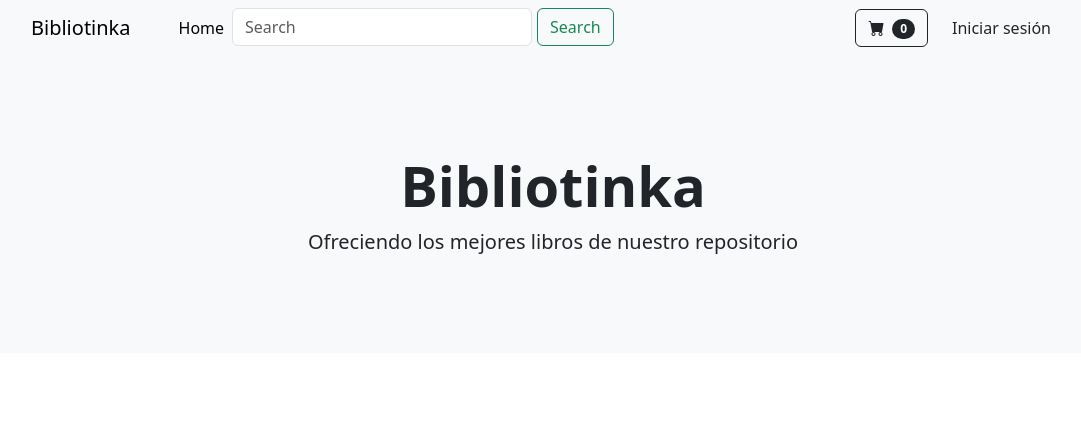
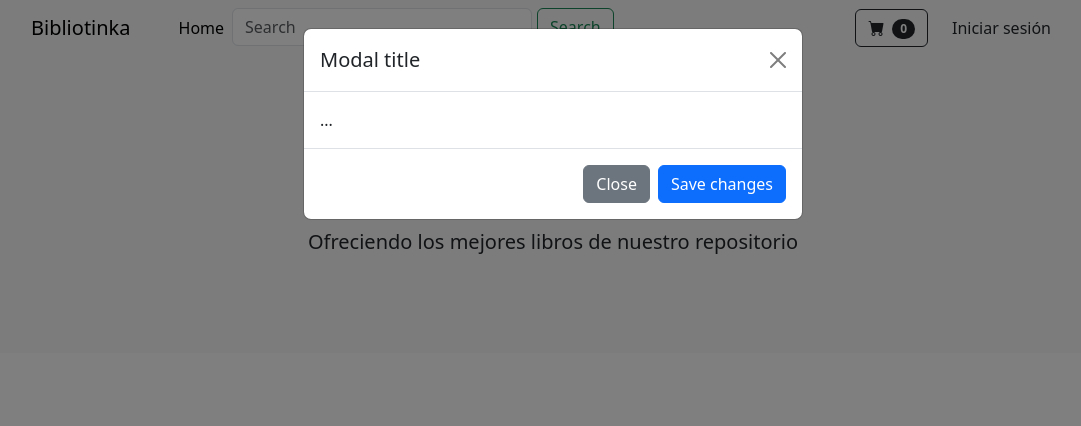
Before and after one commit to AngelloFD/biblioteca_online, a Django app: page /main/ in a window 1280 px wide. Shown: the top 426 px of the page, without its empty margins (87-1168 px from the left). Run offline with Django 4.2, Linux system fonts and the light colour scheme; data that the repository does not hold is empty.

Commit message:
Commit parte 2

```diff
--- a/biblioteca_online/core/corebc/librobc.py
+++ b/biblioteca_online/core/corebc/librobc.py
@@ -1,4 +1,4 @@
-from coredalc.librodalc import get_book_by_ispn
+from core.coredalc.librodalc import get_book_by_ispn
 
 def get_book_ispn(ispn):
     return get_book_by_ispn(ispn)
--- a/biblioteca_online/core/coredalc/librodalc.py
+++ b/biblioteca_online/core/coredalc/librodalc.py
@@ -1,4 +1,4 @@
-from models import Libro
+from core.models import Libro
 
 def get_book_by_ispn(ispn) -> Libro:
     libro = Libro.objects.filter(ispn=ispn).first()
--- a/biblioteca_online/core/urls.py
+++ b/biblioteca_online/core/urls.py
@@ -1,6 +1,5 @@
 from django.urls import path, include
 from . import views
-
 app_name = "core"
 
 urlpatterns = [
--- a/biblioteca_online/core/views.py
+++ b/biblioteca_online/core/views.py
@@ -1,11 +1,19 @@
 from django.http import JsonResponse
 from django.shortcuts import render
+from usuario.usuariobc.usuariobc import BC_CheckUsuarioDNI,BC_GetusuariobyUser
 from core.models import Libro
 from prestamos.models import Ejemplares
 
 
 # Create your views here.
 def main_frontend(request):
+    dni_check:bool
+    dni_check = False
+    """
+    if request.user.is_authenticated:
+        if BC_CheckUsuarioDNI(BC_GetusuariobyUser(request.user)):
+            dni_check = True
+    """
     libros = Libro.objects.all()
     ejemplares_count = {
         libro.isbn: Ejemplares.objects.filter(libro=libro,estado="1").count() for libro in libros
@@ -16,7 +24,9 @@ def main_frontend(request):
         "libros": libros,
         "carrito": request.session["carrito"],
         "ejemplares_count": ejemplares_count,
+        "dni_check": dni_check,
     }
+
     return render(request, "core/store_mainpage/main_frontend.html", context)
 
 
--- a/biblioteca_online/templates/core/store_mainpage/main_frontend.html
+++ b/biblioteca_online/templates/core/store_mainpage/main_frontend.html
@@ -4,10 +4,28 @@
 {% block customcss %}{% endblock customcss %}
 {% block customjs %}
 <script src="{% static 'js/tienda_frontendanimacion.js' %}"></script>
+<script src = {% static 'js/plugins/automodal.js' %}></script>
 {% endblock customjs %}
 {% load dictionary_tag %}
 {% block bodycontent %}
 <!-- Navigation-->
+<div class="modal fade" id="dnimodal" tabindex="-1" aria-labelledby="exampleModalLabel" aria-hidden="true">
+    <div class="modal-dialog">
+      <div class="modal-content">
+        <div class="modal-header">
+          <h1 class="modal-title fs-5" id="exampleModalLabel">Modal title</h1>
+          <button type="button" class="btn-close" data-bs-dismiss="modal" aria-label="Close"></button>
+        </div>
+        <div class="modal-body">
+          ...
+        </div>
+        <div class="modal-footer">
+          <button type="button" class="btn btn-secondary" data-bs-dismiss="modal">Close</button>
+          <button type="button" class="btn btn-primary">Save changes</button>
+        </div>
+      </div>
+    </div>
+  </div>
 <nav class="navbar navbar-expand-lg navbar-light bg-light">
     <div class="container px-4 px-lg-5">
         <a class="navbar-brand" href="#!">Bibliotinka</a>
```
Also changed, not shown: biblioteca_online/usuario/views.py (+1 -8 lines).
